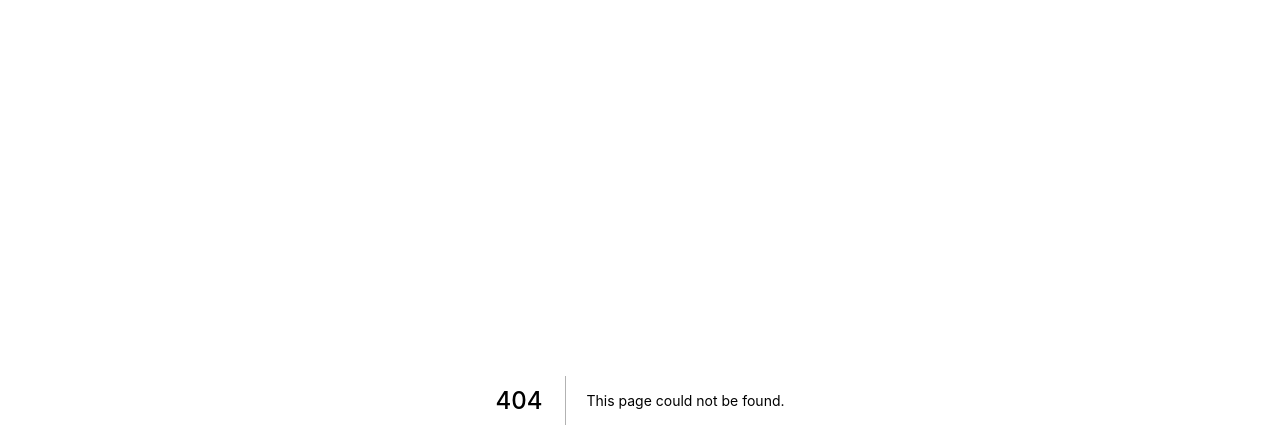
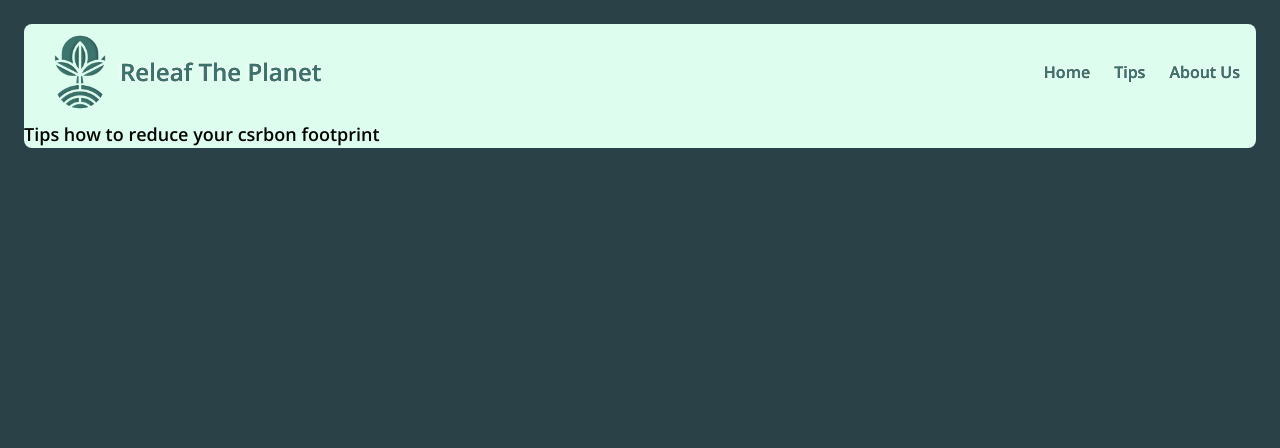
Before and after one commit to paulinevos/releaf, a Next.js app: page /tips in a window 1280 px wide. Before the commit this address had no page. Shown: the top 448 px of the page. Built offline with nearby package versions, Linux system fonts and the light colour scheme.

Commit message:
Tips page is added to Nav and pages

```diff
--- a/components/Navbar.js
+++ b/components/Navbar.js
@@ -1,11 +1,11 @@
 import Link from "next/link";
 import Menu from "../components/Menu";
-import { useRouter } from "next/router";
 import React, { useState } from "react";
 import Image from 'next/image'
 
 const menuElements = [
   { name: "Home", targetUrl: "/" },
+  { name: "Tips", targetUrl: "/tips" },
   { name: "About Us", targetUrl: "/about-us" },
 ];
 function NavBar() {
--- /dev/null
+++ b/pages/tips.js
@@ -0,0 +1,13 @@
+import Layout from "../components/Layout";
+
+function Tips() {
+  return (
+    <div>
+      <Layout>
+        <p className="text-lg font-bold">Tips how to reduce your csrbon footprint</p>
+      </Layout>
+    </div>
+  );
+}
+
+export default Tips;
```
